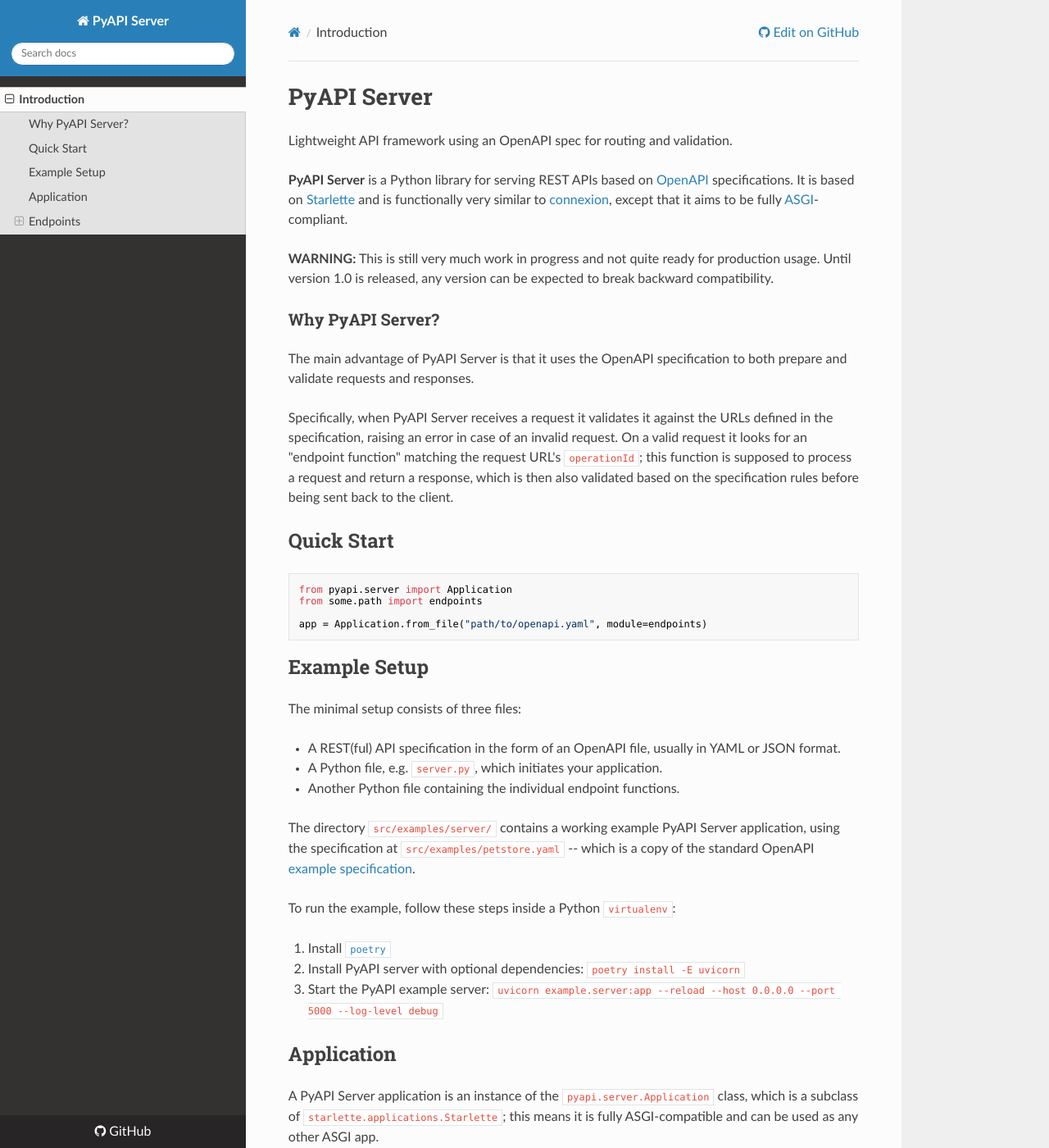
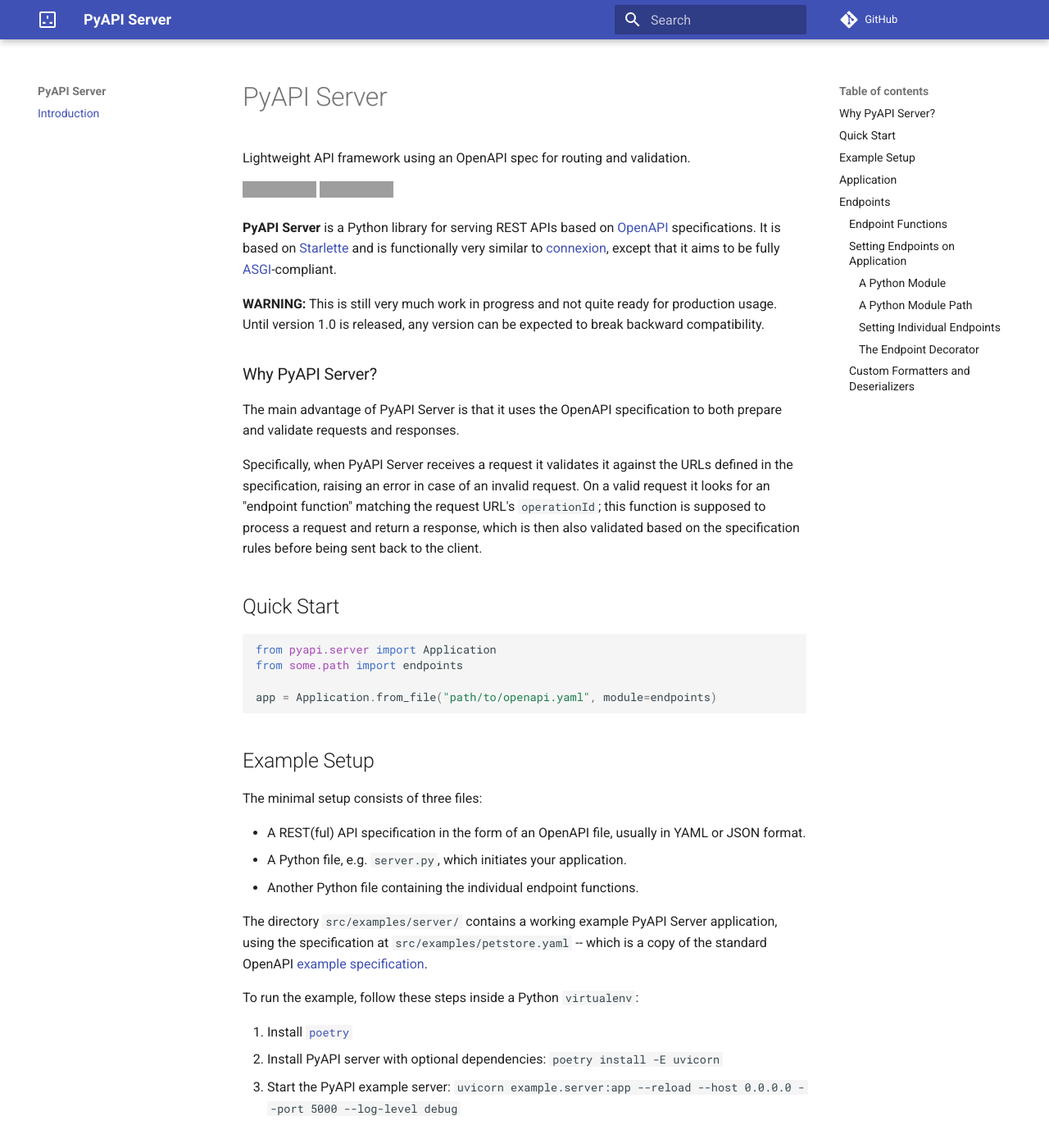
Before and after one commit to berislavlopac/pyapi-server, an MkDocs documentation site: the page built from docs/index.md, in a window 1280 px wide and 1400 px high. Shown: the whole window at 82% size. Built offline with MkDocs 1.6.1 and Material for MkDocs 9.7.7, drawn with Linux system fonts in a browser that asks for light colours; nearby versions of some CDN libraries; comment, search, counter and statistics services are not loaded; some of the changed text lies outside the part shown; grey boxes are pictures that could not be loaded.

Commit message:
cleaning up the repo

```diff
--- a/docs/index.md
+++ b/docs/index.md
@@ -1,6 +1,9 @@
 # PyAPI Server
 
 Lightweight API framework using an OpenAPI spec for routing and validation.
+
+[![Build Status](https://b11c.semaphoreci.com/badges/pyapi-server/branches/main.svg?style=shields&key=e9eeb9d2-6487-4aba-9207-e46c84f9bc6f)](https://b11c.semaphoreci.com/projects/pyapi-server)
+[![Documentation Status](https://readthedocs.org/projects/pyapi-server/badge/?version=latest)](https://pyapi-server.readthedocs.io/en/latest/?badge=latest)
 
 **PyAPI Server** is a Python library for serving REST APIs based on
 [OpenAPI](https://swagger.io/resources/open-api/) specifications. It is based on [Starlette](https://www.starlette.io) and is functionally very similar to [connexion](https://connexion.readthedocs.io), except that it aims to be fully [ASGI](https://asgi.readthedocs.io)-compliant.
--- a/docs/requirements.txt
+++ b/docs/requirements.txt
@@ -1 +1,2 @@
 mkdocs>=1.2.3
+mkdocs-material
--- a/mkdocs.yml
+++ b/mkdocs.yml
@@ -4,6 +4,14 @@
 site_description: Lightweight API framework using an OpenAPI spec for routing and validation.
 site_author: Berislav Lopac <berislav@lopac.net>
 theme:
-  name: readthedocs
+  name: material
+  icon:
+    logo: material/power-socket-uk
+markdown_extensions:
+  - pymdownx.highlight:
+      anchor_linenums: true
+  - pymdownx.inlinehilite
+  - pymdownx.snippets
+  - pymdownx.superfences
 nav:
   - Introduction: 'index.md'
--- a/pyproject.toml
+++ b/pyproject.toml
@@ -22,7 +22,7 @@
 [tool.poetry.extras]
 uvicorn = ["uvicorn"]
 
-[tool.poetry.dev-dependencies]
+[tool.poetry.group.dev.dependencies]
 mkdocs = ">=1.2.3"
 pytest-asyncio = ">=0.18.3"
 pytest-cov = ">=3.0.0"
@@ -38,6 +38,10 @@
 pytest-spec = ">=3.2.0"
 tox-poetry = ">=0.4.1"
 isort = ">=5.10.1"
+
+[tool.poetry.group.docs.dependencies]
+mkdocs = ">=1.3.0"
+mkdocs-material = "^8.5.6"
 
 [tool.pytest.ini_options]
 asyncio_mode = "auto"
```
Also changed, not shown: 1 other file.
